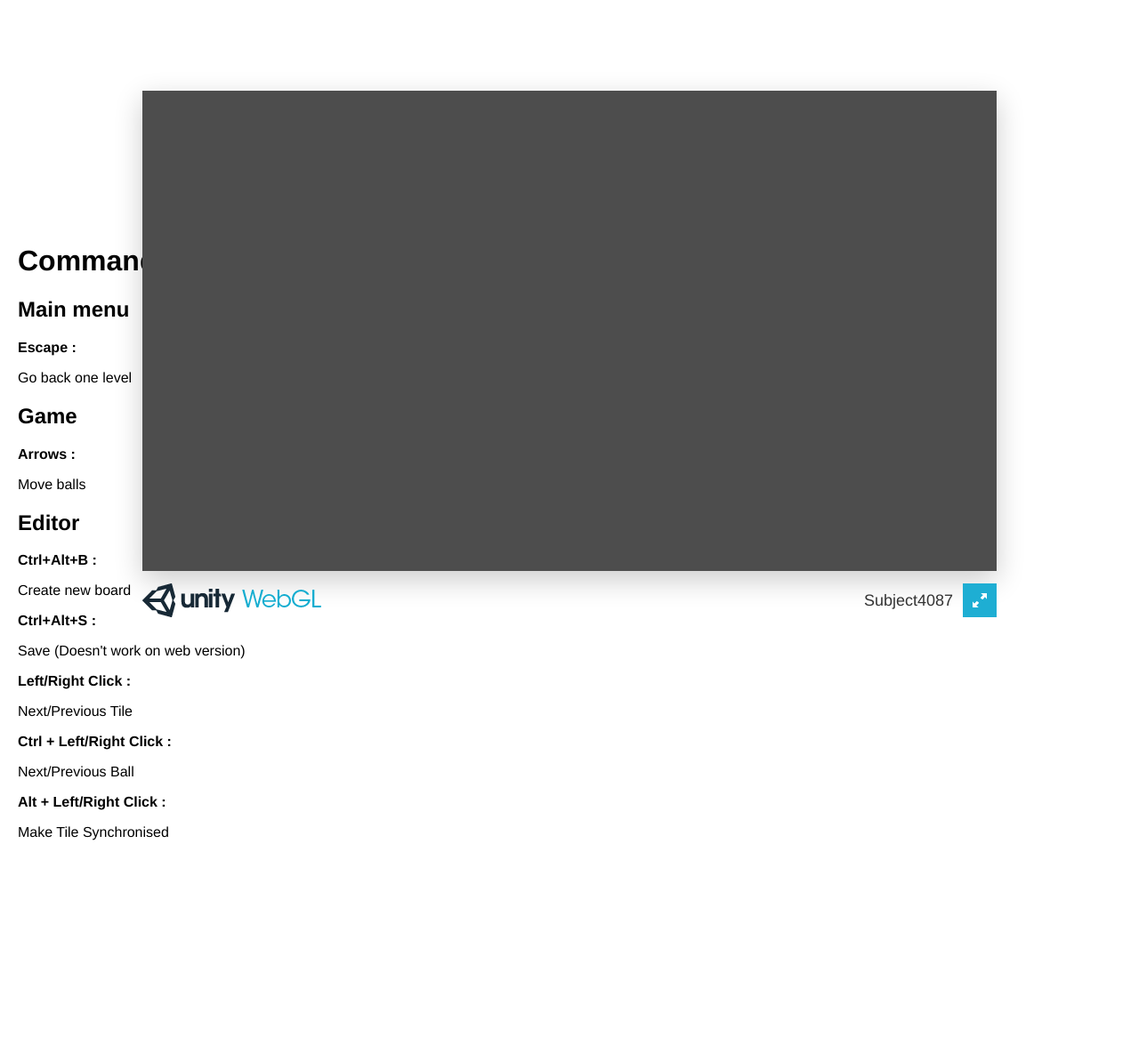
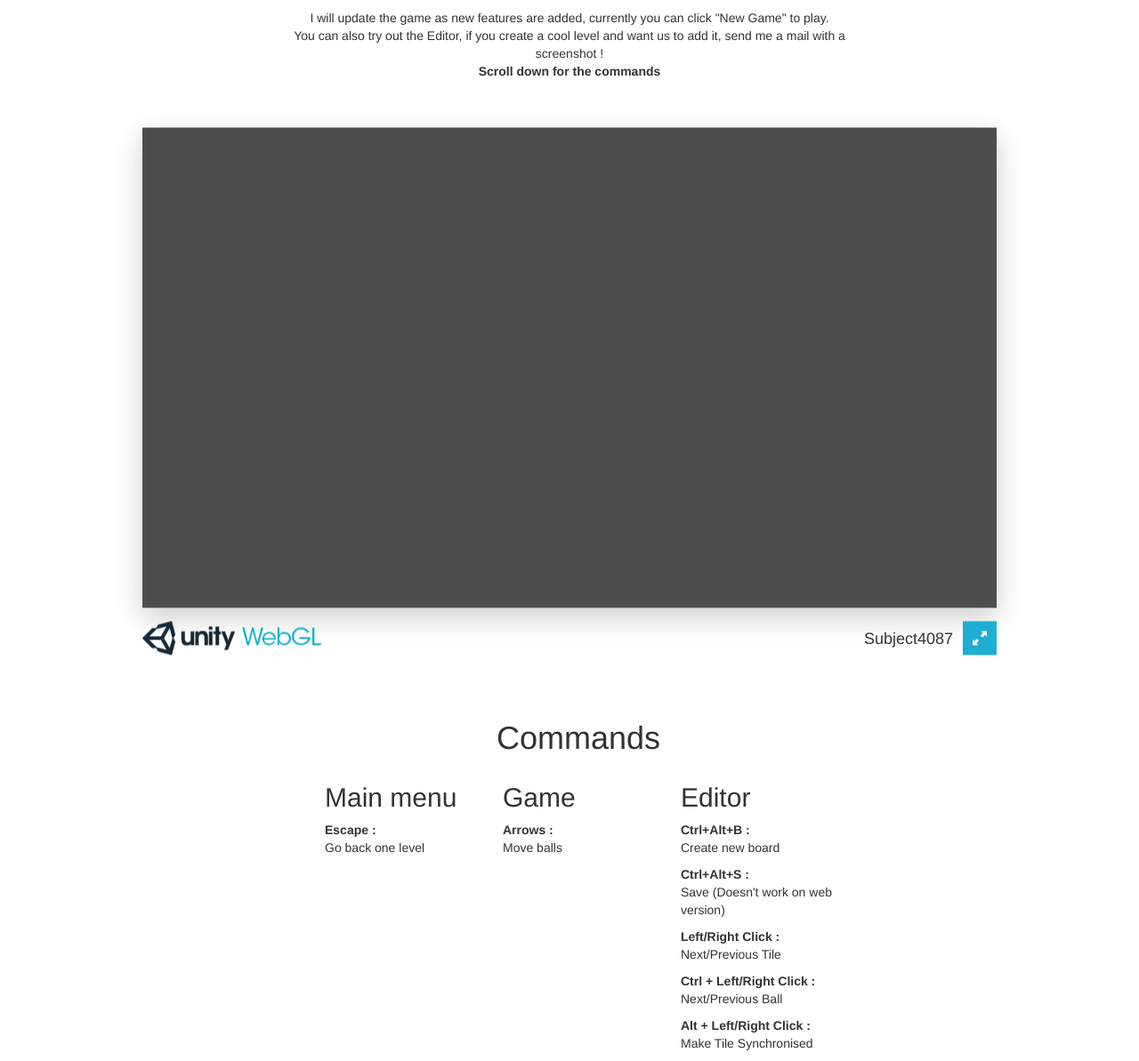
Before and after one commit to LeSphax/Subject4087, a plain HTML site: page index.html in a window 1280 px wide. Shown: the whole page at 89% size. Before the commit the page ends 961 px from the top, so only its background shows below. Drawn offline with Linux system fonts and the light colour scheme; no server answers.

Commit message:
Some Bugfixes

```diff
--- a/index.html
+++ b/index.html
@@ -6,11 +6,20 @@
 	<title>Unity WebGL Player | Subject4087</title>
 	<link rel="stylesheet" href="TemplateData/style.css">
 	<link rel="shortcut icon" href="TemplateData/favicon.ico" />
+	<link href="css/bootstrap.min.css" rel="stylesheet">
+	<link href="css/bootstrap-theme.min.css" rel="stylesheet">
 	<script src="TemplateData/UnityProgress.js"></script>
 </head>
+
 <body class="template">
+	<div style="margin-left: 300px; margin-right: 300px; margin-top: 10px; text-align:center;">
+		I will update the game as new features are added, currently you can click "New Game" to play.<br>
+		You can also try out the Editor, if you create a cool level and want us to add it, send me a mail with a screenshot !<br>
+		<strong>Scroll down for the commands</strong>
+	</div>
+	<div style="height:700px; width:960px; margin:auto;">
 		<p class="header"><span>Unity WebGL Player | </span>Subject4087</p>
-    <div class="template-wrap clear">
+		<div class="template-wrap clear" style="position:relative">
 			<canvas class="emscripten" id="canvas" oncontextmenu="event.preventDefault()" height="540px" width="960px"></canvas>
 			<br>
 			<div class="logo"></div>
@@ -28,19 +37,27 @@
     memUrl: "Release/Subject4087.mem",
 };
 </script>
-<div style="margin-left: 300px; margin-right: 300px; margin-top: 100px;">
-	I will update the game as new features are added, currently you can click "New Game" to play.<br>
-	You can also try out the Editor, if you create a cool level and want us to add it, send me a mail with a screenshot !
 
+<script src="Release/UnityLoader.js"></script>
 </div>
-<div style="float:left; margin-top: 100px; margin-left:20px;">
-	<h1>Commands</h1>
+<div style="margin-left:20px;">
+	<div class="col-md-3"></div>
+	<div class="col-md-6" >
+		<h1 style ="text-align: center;">Commands</h1>
+		<div class="col-md-4">
 			<h2>Main menu</h2>
 			<strong>Escape :</strong>
 			<p> Go back one level</p>
+		</div>
+
+		<div class="col-md-4">
 			<h2>Game</h2>
 			<strong>Arrows :</strong>
 			<p>Move balls</p>
+
+		</div>
+
+		<div class="col-md-4">
 			<h2>Editor</h2>
 			<strong>Ctrl+Alt+B : </strong>
 			<p>Create new board</p>
@@ -53,7 +70,7 @@
 			<strong>Alt + Left/Right Click :</strong>
 			<p>Make Tile Synchronised</p>
 		</div>
-<script src="Release/UnityLoader.js"></script>
-
+	</div>
+</div>
 </body>
 </html>
```
Also changed, not shown: Release/UnityLoader.js, 1 other file. Lines whose indentation alone changed are shown as unchanged.
